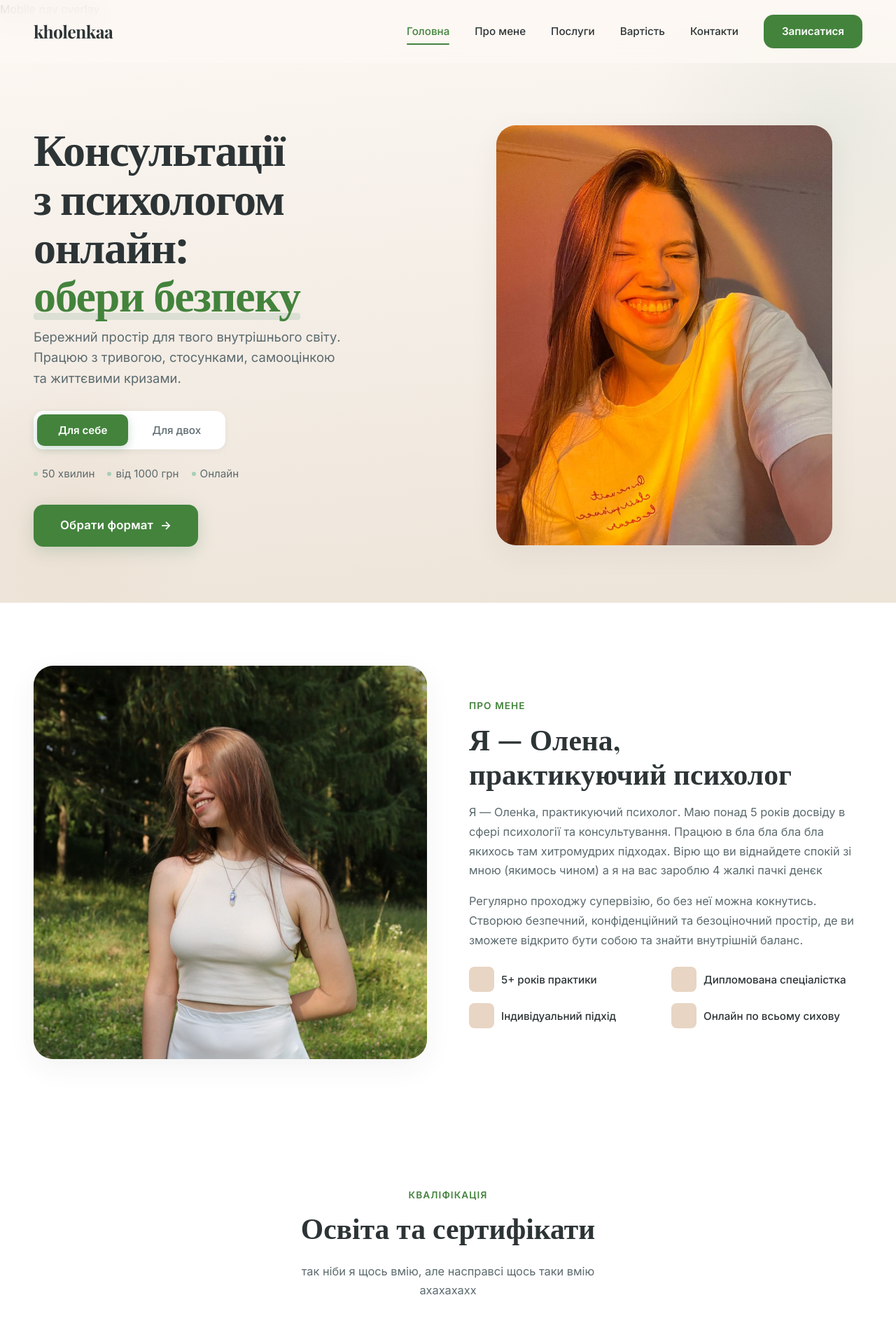
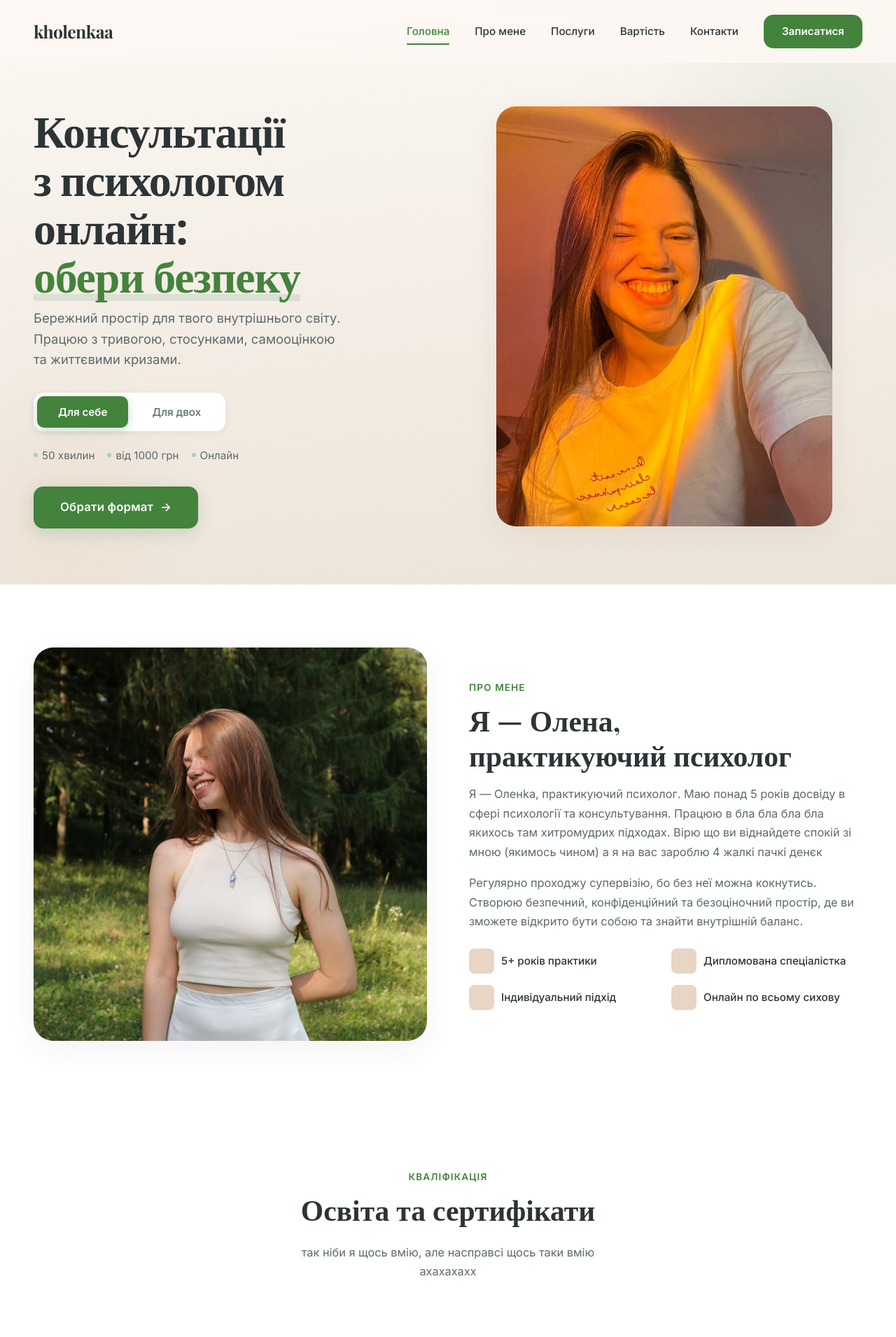
Before and after one commit to yurkorudi/kholenkaa_web, a Flask app: page / in a window 1280 px wide. Shown: the top 1910 px of the page at 70% size. Run offline with Flask 3, Linux system fonts and the light colour scheme.

Commit message:
Update header.html

```diff
--- a/templates/header.html
+++ b/templates/header.html
@@ -21,5 +21,4 @@
     </div>
 </header>
 
-  Mobile nav overlay
 <div class="nav-overlay" id="navOverlay"></div>
```
